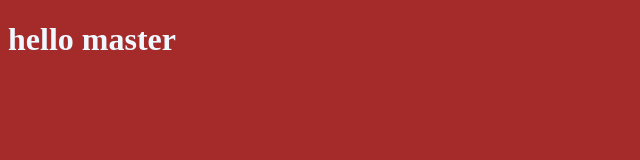
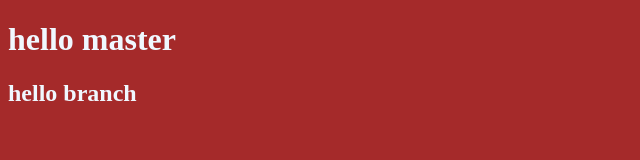
Before and after one commit to FadyMasoud/newp, a plain HTML site: page index.html in a window 1280 px wide. Shown: the whole page, without its empty margins (0-640 px from the left). Drawn offline with Linux system fonts and the light colour scheme.

Commit message:
create newbranch

```diff
--- a/index.html
+++ b/index.html
@@ -10,5 +10,6 @@
 <body>
     <script src="./app.js"></script>
     <h1>hello master</h1>
+    <h2>hello branch</h2>
 </body>
 </html>
```
